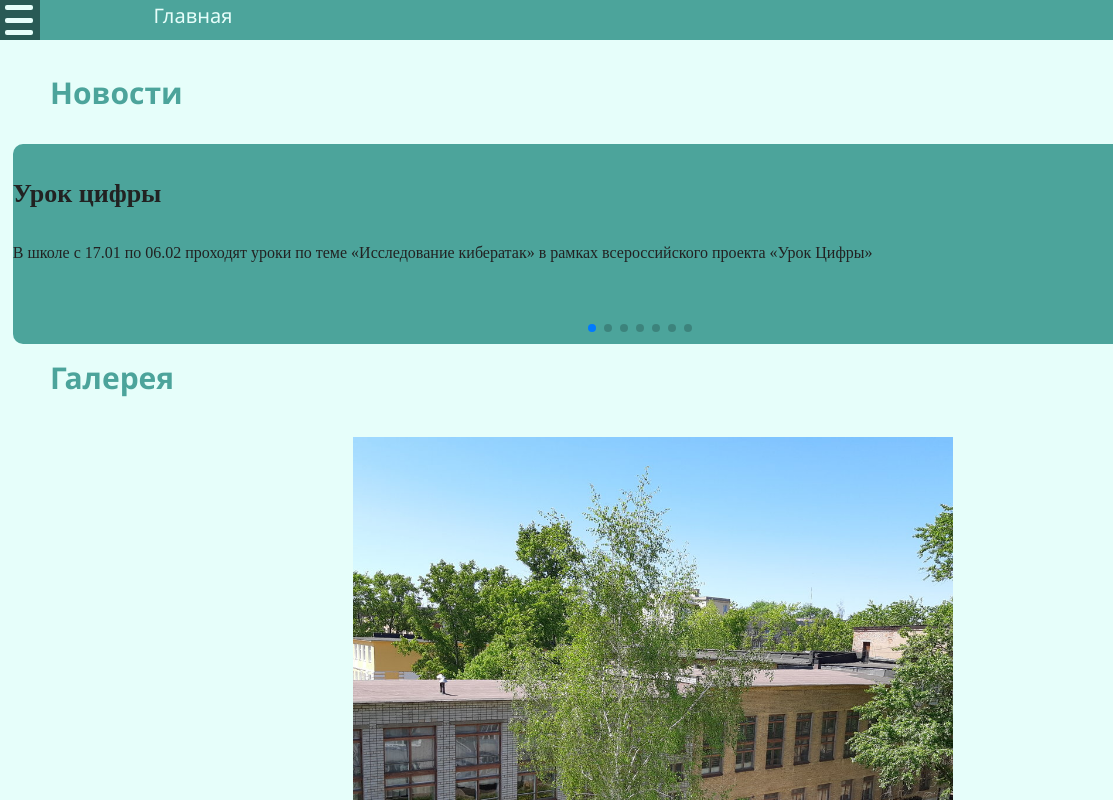
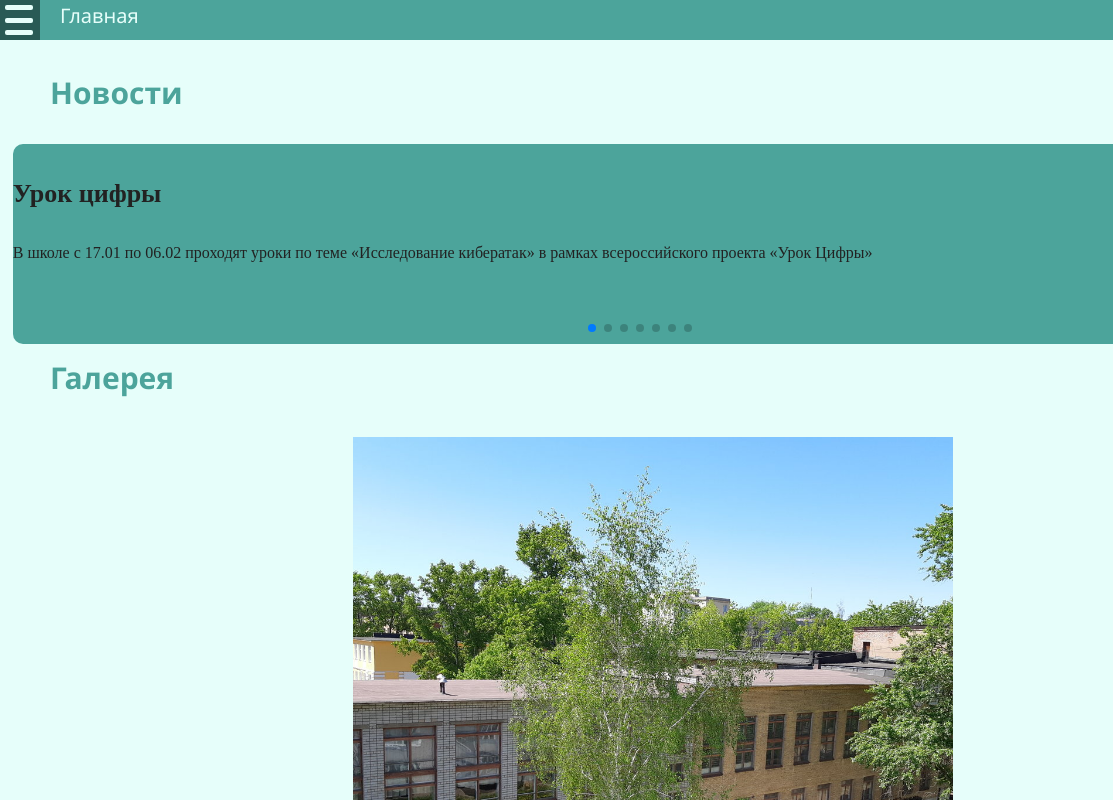
Before and after one commit to Erpe12/School, a plain HTML site: page index.html in a window 1280 px wide. Shown: the top 800 px of the page, 0-1113 px from the left. Drawn offline with nearby package versions, Linux system fonts and the light colour scheme; a script that the page names is missing.

Commit message:
Update style.css

```diff
--- a/css/style.css
+++ b/css/style.css
@@ -105,7 +105,7 @@ header {
 }
 header .page_name {
   position: absolute;
-  left: 12%;
+  left: 3em;
   top: 14%;
   font-size: 20px;
   font-family: "Segoe UI", Tahoma, Geneva, Verdana, sans-serif;
```
